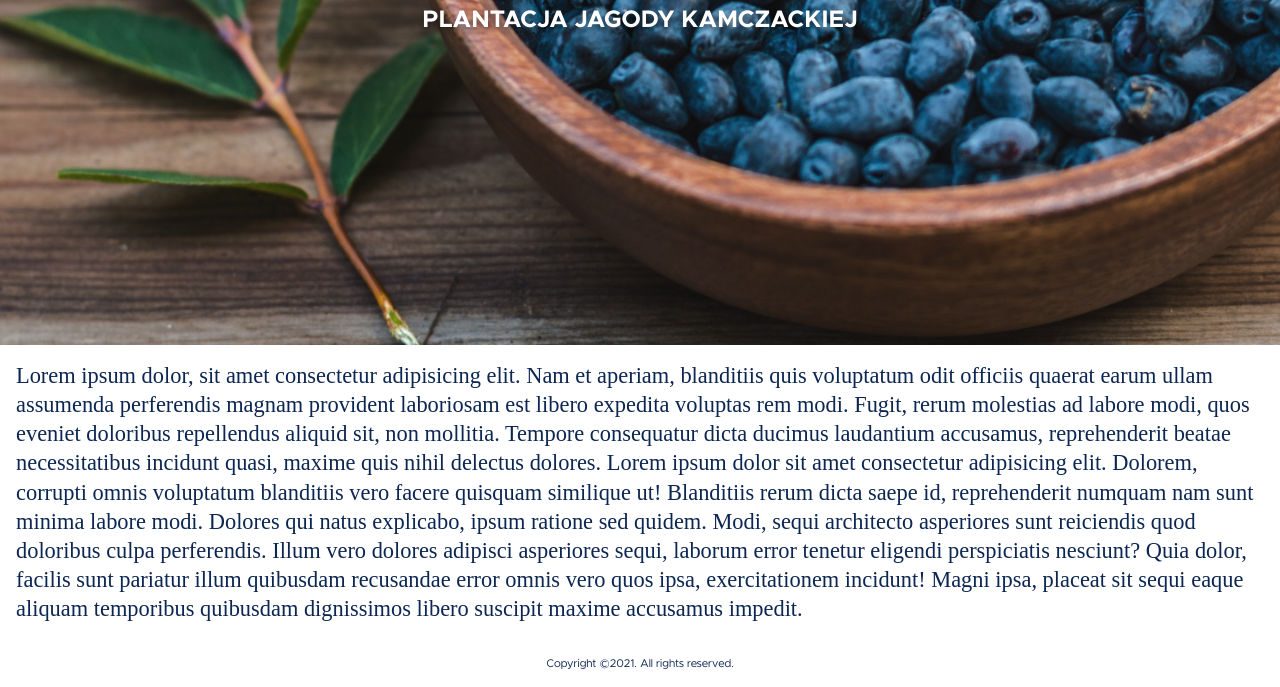
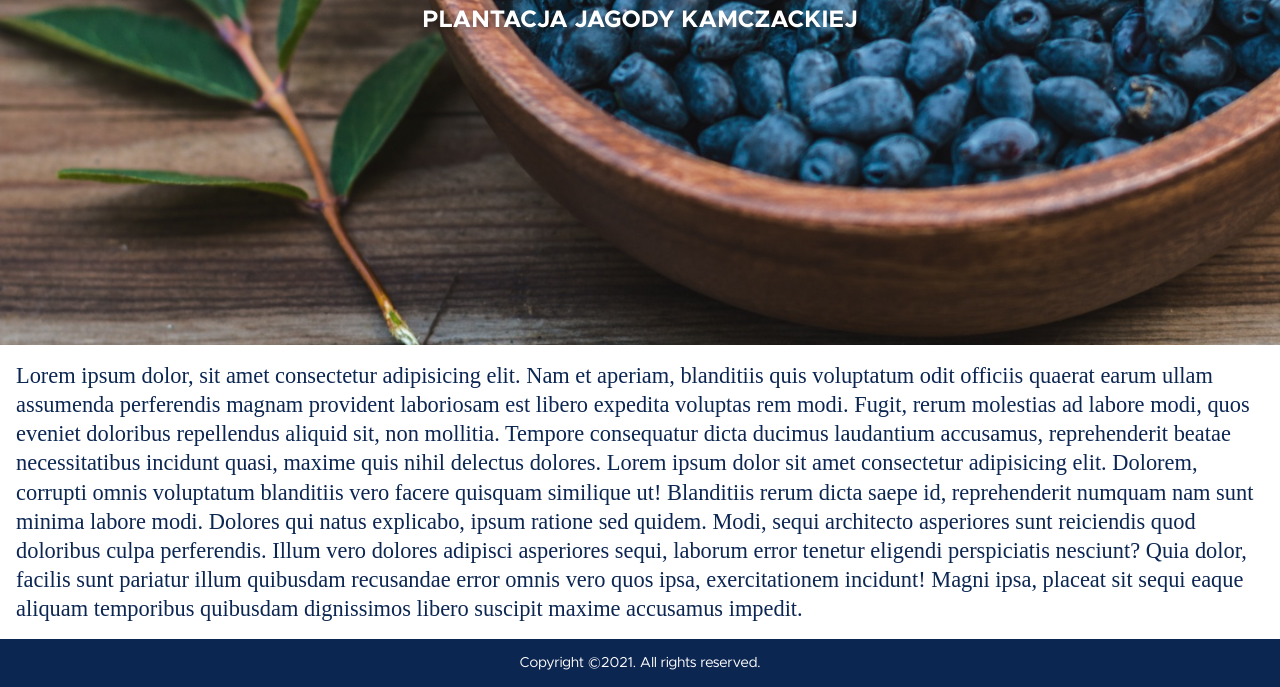
Before and after one commit to jakubziemba/jagody, a Gatsby site: page / in a window 1280 px wide. Shown: the part 455-1142 px from the top of the page. Built offline with nearby package versions, Linux system fonts and the light colour scheme; Gatsby itself is replaced by a stand-in of ours; a web font is replaced by a local one.

Commit message:
Add footer background-color

```diff
--- a/src/components/page-elements/Footer.js
+++ b/src/components/page-elements/Footer.js
@@ -13,8 +13,8 @@ const FooterWrapper = styled.footer`
   align-items: center;
   width: 100%;
   height: 3rem;
-  background-color: ${({ theme }) => theme.colors.secondary};
-  color: ${({ theme }) => theme.colors.primary};
+  background-color: ${({ theme }) => theme.colors.primary};
+  color: ${({ theme }) => theme.colors.secondary};
   font-family: ${({ theme }) => theme.fonts.sans};
-  font-size: 0.7rem;
+  font-size: 0.9rem;
 `
```
